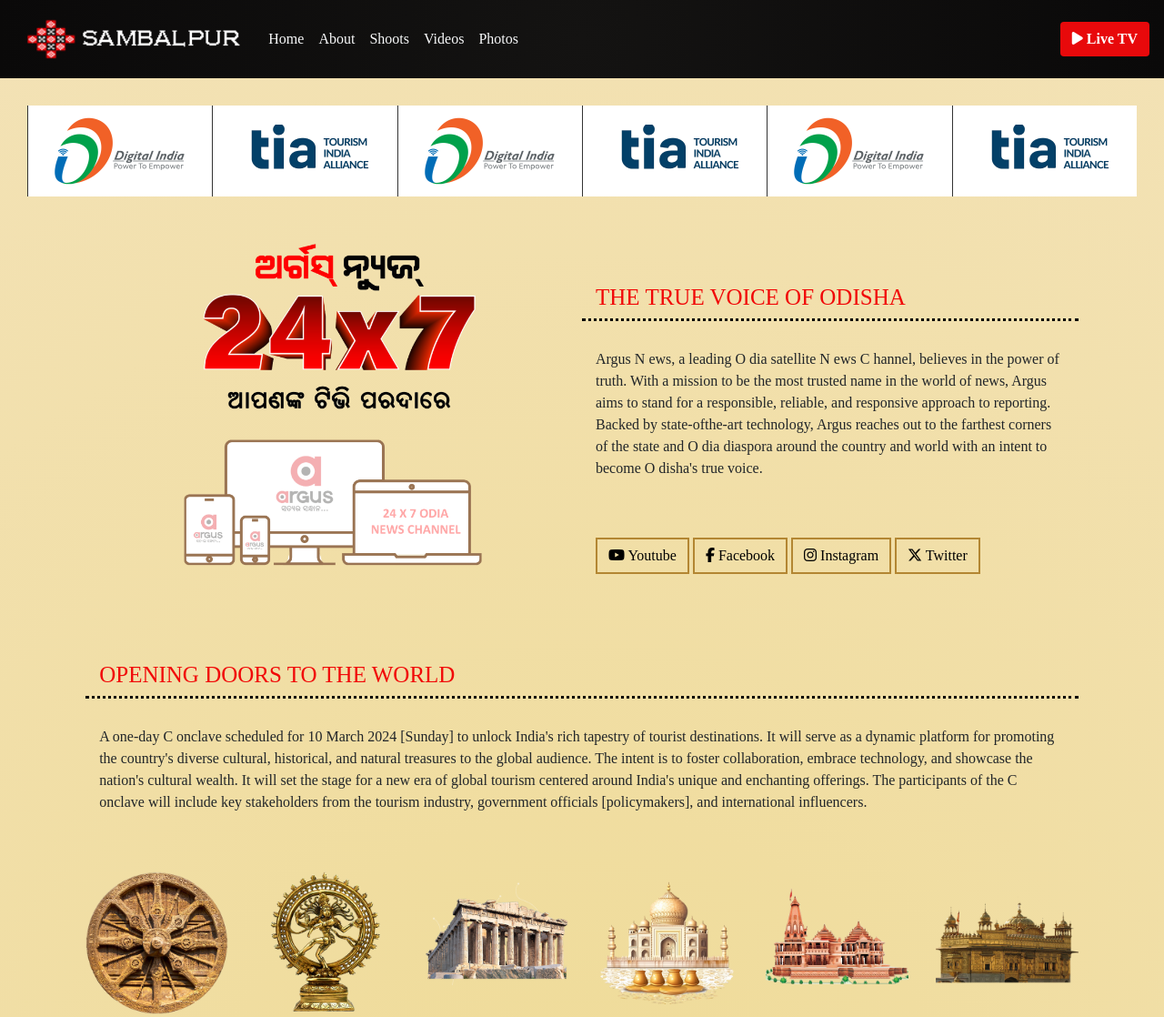
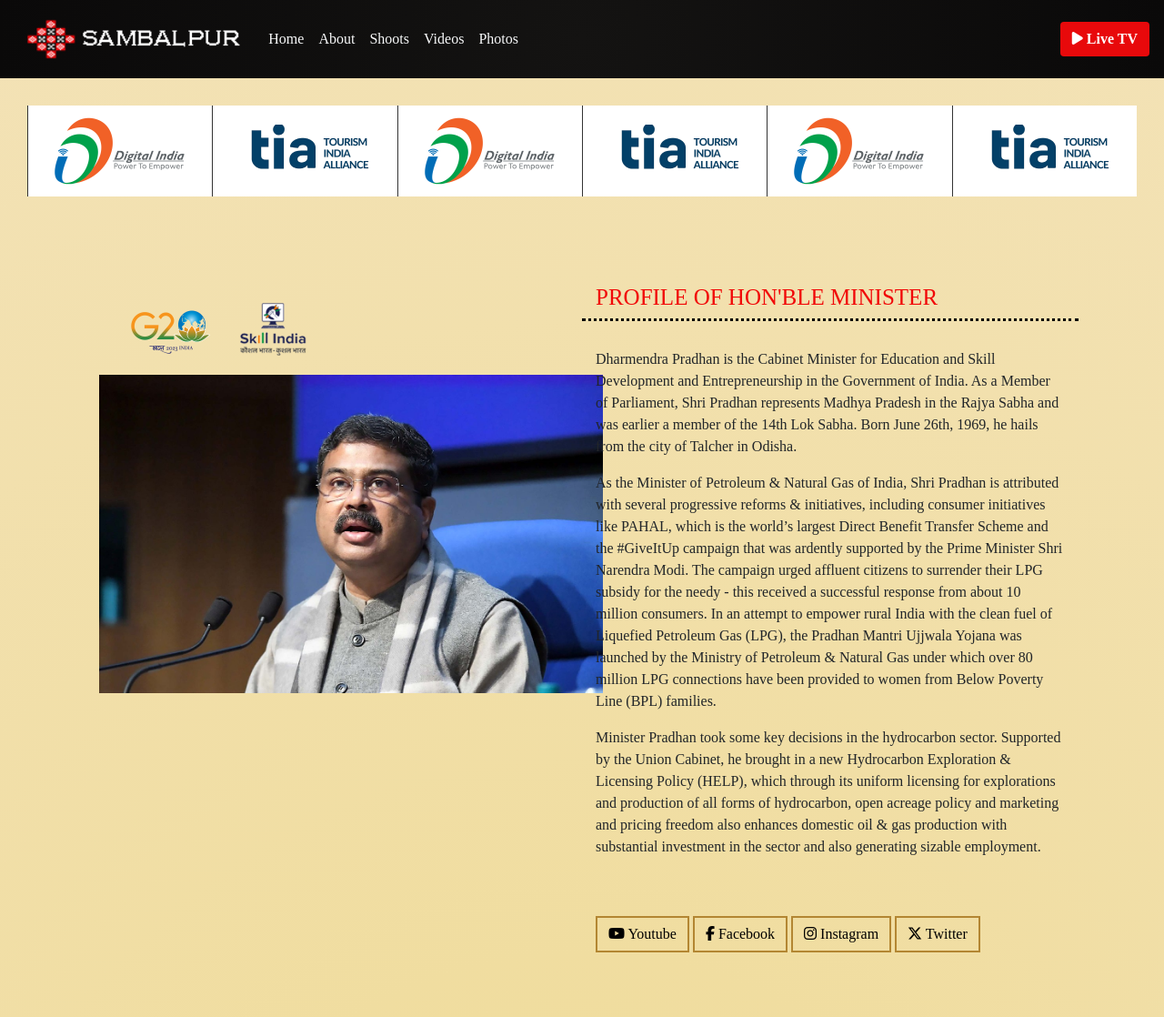
Before and after one commit to Tapan-Kumar-Singh/dharmendra-for-sambalpur, a plain HTML site: page about.html in a window 1280 px wide. Shown: the top 1118 px of the page at 91% size. Drawn offline with nearby package versions, Linux system fonts and the light colour scheme; a web font is replaced by a local one.

Commit message:
Change About Us Page Photo

```diff
--- a/about.html
+++ b/about.html
@@ -31,8 +31,7 @@
     <!-- Create Navigation Bar  -->
     <nav class="navbar navbar-expand-lg top-nav">
         <a class="navbar-brand" href="index.html" target="_blank">
-            <img src="images/SAMBALPUR_LOGO.png" alt="Argus Logo"
-                srcset="" class="brand-logo">
+            <img src="images/SAMBALPUR_LOGO.png" alt="Argus Logo" srcset="" class="brand-logo">
         </a>
         <button class="navbar-toggler togglor-icon" type="button" data-toggle="collapse"
             data-target="#navbarSupportedContent" aria-controls="navbarSupportedContent" aria-expanded="false"
@@ -72,7 +71,8 @@
             </ul>
 
             <form class="form-inline my-2 my-lg-0">
-                <a  class="btn my-2 my-sm-0 live-tv-btn" href="https://argusnews.in/live-tv" target="_blank"><i class="fa-solid fa-play"></i> Live TV</a>
+                <a class="btn my-2 my-sm-0 live-tv-btn" href="https://argusnews.in/live-tv" target="_blank"><i
+                        class="fa-solid fa-play"></i> Live TV</a>
             </form>
         </div>
     </nav>
@@ -127,33 +127,49 @@
     <div class="row my-5">
         <div class="col-lg-10 m-auto">
             <div class="row">
-                <div class="col-lg-6 text-center about-argus-news-col">
-                    <img src="images/argusnews_24x7_pic.png" alt="" srcset="">
+                <div class="col-lg-6 about-argus-news-col mt-5">
+                    <img src="images/header-minister-profile.png" style="width: 250px; height: 100px;" alt="G-20 Logo">
+                    <img src="images/argusnews_24x7_pic.jpg" alt="" srcset="">
                 </div>
                 <div class="col-lg-6">
                     <div class="row mt-5">
                         <div class="col-lg-12 shoots-heading">
-                            <h2>The True Voice Of Odisha</h2>
+                            <h2>Profile of Hon'ble Minister</h2>
                         </div>
                     </div>
                     <p>
-                        Argus N ews, a leading O dia satellite N ews
-                        C hannel, believes in the power of truth.
-                        With a mission to be the most trusted name
-                        in the world of news, Argus aims to stand
-                        for a responsible, reliable, and responsive
-                        approach to reporting. Backed by state-ofthe-art technology, Argus reaches out to the
-                        farthest corners of the state and O dia
-                        diaspora around the country and world with
-                        an intent to become O disha's true voice.
+                        Dharmendra Pradhan is the Cabinet Minister for Education and Skill Development and
+                        Entrepreneurship in the Government of India. As a Member of Parliament, Shri Pradhan represents
+                        Madhya Pradesh in the Rajya Sabha and was earlier a member of the 14th Lok Sabha. Born June
+                        26th, 1969, he hails from the city of Talcher in Odisha.</p>
+
+                        <p>As the Minister of Petroleum & Natural Gas of India, Shri Pradhan is attributed with several
+                        progressive reforms & initiatives, including consumer initiatives like PAHAL, which is the
+                        world’s largest Direct Benefit Transfer Scheme and the #GiveItUp campaign that was ardently
+                        supported by the Prime Minister Shri Narendra Modi. The campaign urged affluent citizens to
+                        surrender their LPG subsidy for the needy - this received a successful response from about 10
+                        million consumers. In an attempt to empower rural India with the clean fuel of Liquefied
+                        Petroleum Gas (LPG), the Pradhan Mantri Ujjwala Yojana was launched by the Ministry of Petroleum
+                        & Natural Gas under which over 80 million LPG connections have been provided to women from Below
+                        Poverty Line (BPL) families.</p>
+
+                        <p>Minister Pradhan took some key decisions in the hydrocarbon sector. Supported by the Union
+                        Cabinet, he brought in a new Hydrocarbon Exploration & Licensing Policy (HELP), which through
+                        its uniform licensing for explorations and production of all forms of hydrocarbon, open acreage
+                        policy and marketing and pricing freedom also enhances domestic oil & gas production with
+                        substantial investment in the sector and also generating sizable employment.
                     </p>
-                    <a href="https://www.youtube.com/@ArgusNews_in" target="_blank" class="btn rounded-0 about-social-icon-btn my-5"><i class="fa-brands fa-youtube"></i>
+                    <a href="https://www.youtube.com/@DharmendraPradhanBJP" target="_blank"
+                        class="btn rounded-0 about-social-icon-btn my-5"><i class="fa-brands fa-youtube"></i>
                         Youtube</a>
-                    <a href="https://www.facebook.com/argusnews.in" target="_blank" class="btn rounded-0 about-social-icon-btn"><i class="fa-brands fa-facebook-f"></i>
+                    <a href="https://www.facebook.com/DharmendraPradhanOdisha" target="_blank"
+                        class="btn rounded-0 about-social-icon-btn"><i class="fa-brands fa-facebook-f"></i>
                         Facebook</a>
-                    <a href="https://www.instagram.com/argusnewsin/?igsh=NDF3c2VhZmdmbHN1" target="_blank" class="btn rounded-0 about-social-icon-btn"><i class="fa-brands fa-instagram"></i>
+                    <a href="https://www.instagram.com/dpradhanbjp?utm_source=ig_web_button_share_sheet&igsh=ZDNlZDc0MzIxNw==" target="_blank"
+                        class="btn rounded-0 about-social-icon-btn"><i class="fa-brands fa-instagram"></i>
                         Instagram</a>
-                    <a href="https://twitter.com/ArgusNews_in" target="_blank" class="btn rounded-0 about-social-icon-btn"><i class="fa-brands fa-x-twitter"></i>
+                    <a href="https://twitter.com/dpradhanbjp" target="_blank"
+                        class="btn rounded-0 about-social-icon-btn"><i class="fa-brands fa-x-twitter"></i>
                         Twitter</a>
                 </div>
             </div>
@@ -165,7 +181,8 @@
                         </div>
                     </div>
                     <p>
-                        A one-day C onclave scheduled for 10 March 2024 [Sunday] to unlock India's rich tapestry of tourist
+                        A one-day C onclave scheduled for 10 March 2024 [Sunday] to unlock India's rich tapestry of
+                        tourist
                         destinations. It will serve as a dynamic platform for
                         promoting the country's diverse cultural, historical, and
                         natural treasures to the global audience. The intent is to
@@ -288,17 +305,24 @@
 
             <ul>
                 <li><a href="#">Connect With Us:</a></li>
-                <li><a href="https://www.facebook.com/argusnews.in" target="_blank"><i class="fa-brands fa-facebook-f"></i></a></li>
-                <li><a href="https://www.youtube.com/@ArgusNews_in" target="_blank"><i class="fa-brands fa-youtube"></i></a></li>
-                <li><a href="https://www.instagram.com/argusnewsin/?igsh=NDF3c2VhZmdmbHN1" target="_blank"><i class="fa-brands fa-instagram"></i></a></li>
-                <li style="margin-right: 20px;"><a href="https://twitter.com/ArgusNews_in" target="_blank"><i class="fa-brands fa-x-twitter"></i></a></li>
+                <li><a href="https://www.facebook.com/argusnews.in" target="_blank"><i
+                            class="fa-brands fa-facebook-f"></i></a></li>
+                <li><a href="https://www.youtube.com/@ArgusNews_in" target="_blank"><i
+                            class="fa-brands fa-youtube"></i></a></li>
+                <li><a href="https://www.instagram.com/argusnewsin/?igsh=NDF3c2VhZmdmbHN1" target="_blank"><i
+                            class="fa-brands fa-instagram"></i></a></li>
+                <li style="margin-right: 20px;"><a href="https://twitter.com/ArgusNews_in" target="_blank"><i
+                            class="fa-brands fa-x-twitter"></i></a></li>
 
                 <li style="border-left: 1px solid #fff;"><a href="#">Web: </a></li>
-                <li style="margin-right: 20px;"><a href="https://argusnews.in/" target="_blank"><i class="fa-solid fa-globe"></i></a></li>
+                <li style="margin-right: 20px;"><a href="https://argusnews.in/" target="_blank"><i
+                            class="fa-solid fa-globe"></i></a></li>
 
                 <li style="border-left: 1px solid #fff;"><a href="#">Download: </a></li>
-                <li><a href="https://play.google.com/store/apps/details?id=com.argusnews.app" target="_blank"><i class="fa-brands fa-google-play"></i></a></li>
-                <li><a href="https://apps.apple.com/in/app/argus-news/id1526127869" target="_blank"><i class="fa-brands fa-app-store"></i></a></li>
+                <li><a href="https://play.google.com/store/apps/details?id=com.argusnews.app" target="_blank"><i
+                            class="fa-brands fa-google-play"></i></a></li>
+                <li><a href="https://apps.apple.com/in/app/argus-news/id1526127869" target="_blank"><i
+                            class="fa-brands fa-app-store"></i></a></li>
             </ul>
         </div>
     </div>
--- a/style/style.css
+++ b/style/style.css
@@ -186,7 +186,7 @@
 
 /* ABOUT US PAGE DESIGN  */
 .about-argus-news-col img{
-    width: 350px;
+    height: 350px;
 }
 .about-social-icon-btn{
     background: transparent;
```
Also changed, not shown: index.html (+27 -26 lines), images/argusnews_24x7_pic.jpg (added), images/argusnews_24x7_pic.png (deleted), images/header-minister-profile.png (added).
